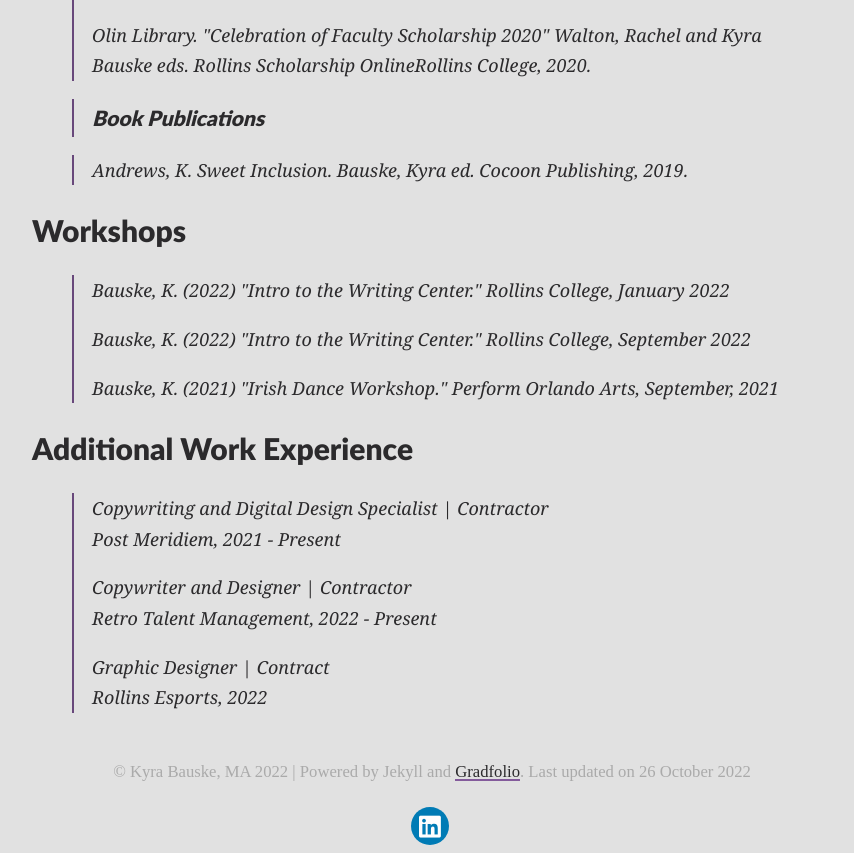
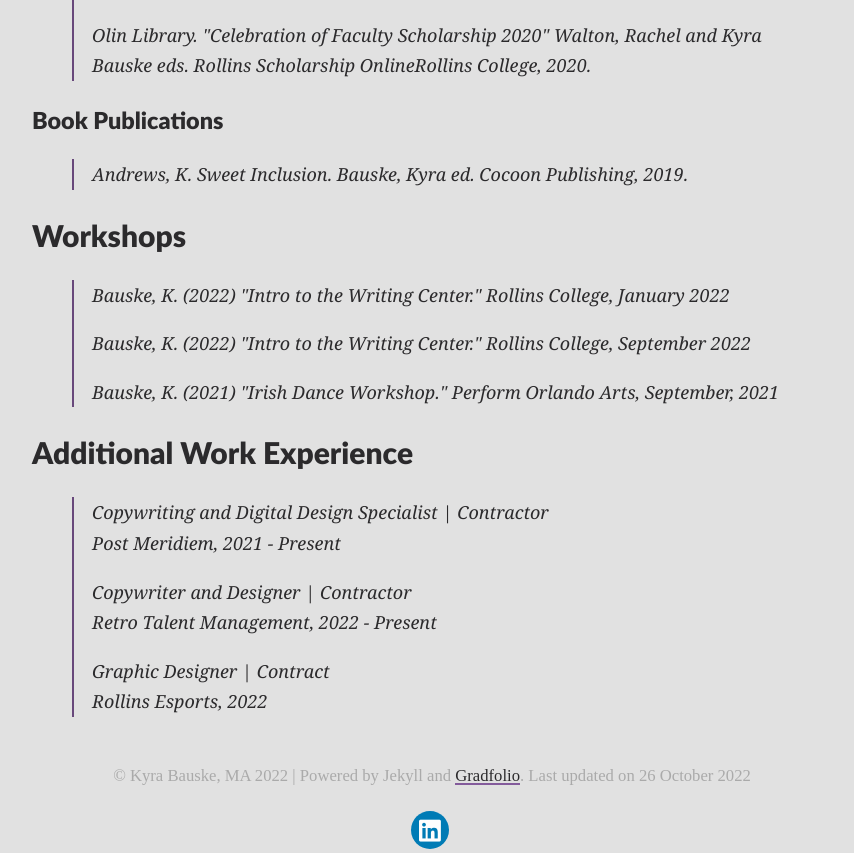
Before and after one commit to TK01079/GradPortfolioDemo, a Jekyll site: the page built from BauskeCV.md, in a window 1280 px wide. Shown: the part 1702-2555 px from the top of the page, without its empty margins (208-1062 px from the left). Built offline with Jekyll 4.4.1, drawn with Linux system fonts in a browser that asks for light colours; nearby versions of some CDN libraries.

Commit message:
Formatted CV

```diff
--- a/BauskeCV.md
+++ b/BauskeCV.md
@@ -12,7 +12,7 @@
 ## Education
 
 > Ph.D., Doctorate of Text and Technology, University of Central Florida, In progress
->M.A., Master of Arts in Liberal Studies, Rollins College, 2022.
+> M.A., Master of Arts in Liberal Studies, Rollins College, 2022.
 > B.A., Bachelor of Arts in English and Music, Rollins College, 2018.
 
 ## Academic Positions
@@ -68,7 +68,7 @@
 > Process\"](https://www.rollins.edu/library/twc/understanding-the-writing-process.pdf)
 > *Rollins Writing Center,* Rollins College, 2021.
 >
-> ### Newsletters
+### Newsletters
 >
 > Olin Library. \"Celebration of Faculty Scholarship 2021\" Walton,
 > Rachel and Kyra Bauske eds. Rollins Scholarship OnlineRollins College,
@@ -78,7 +78,7 @@
 > Rachel and Kyra Bauske eds. *Rollins Scholarship Online*Rollins
 > College, 2020.
 
->### Book Publications
+### Book Publications
 
 > Andrews, K. *Sweet Inclusion*. Bauske, Kyra ed. Cocoon Publishing,
 > 2019.
```
